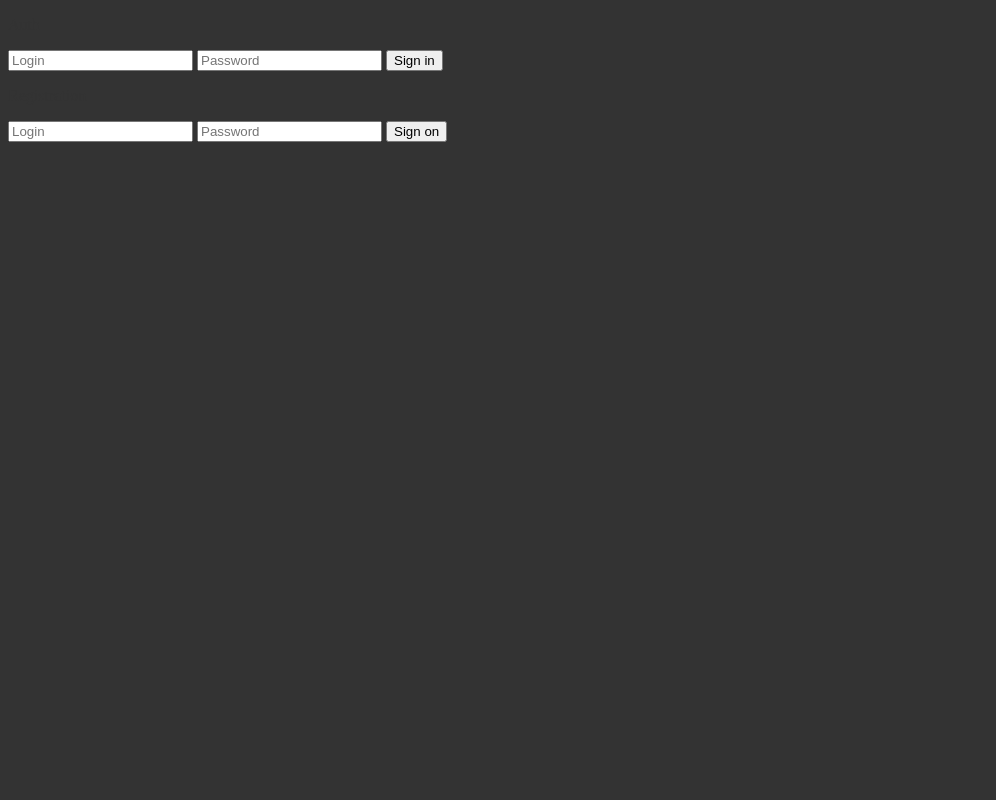
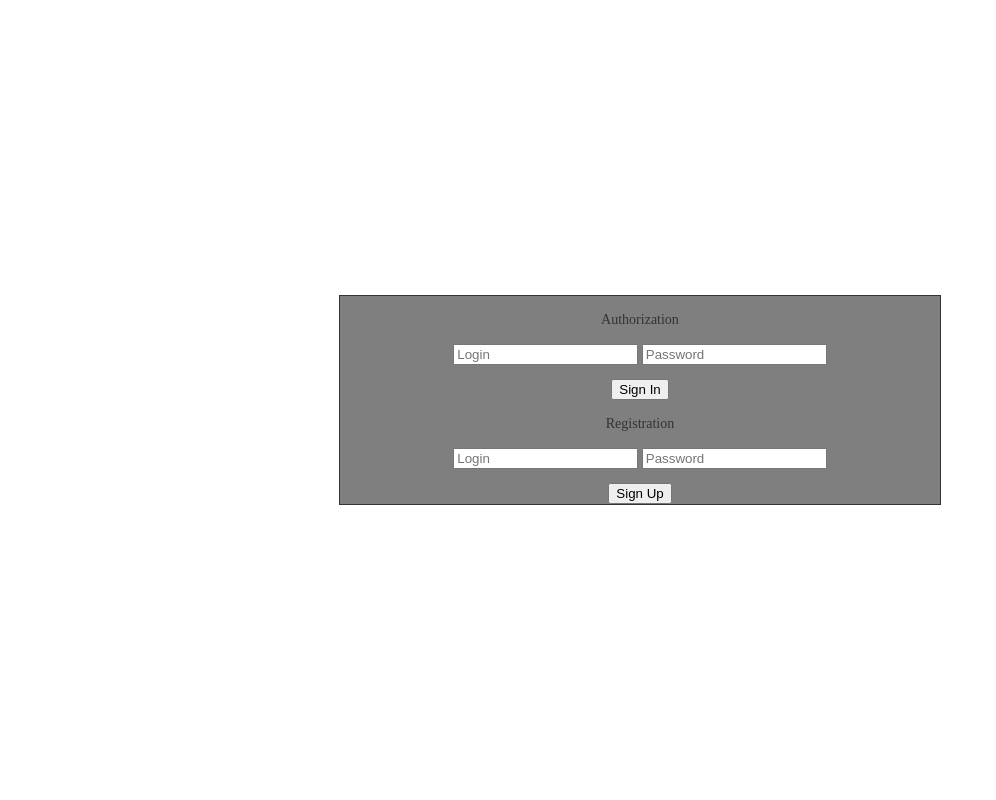
Before and after one commit to Alexeykhr/KNUTE-Survival, a PHP site: page /src/view/login/index.html in a window 1280 px wide. Shown: the whole page, without its empty margins (0-996 px from the left). Run offline with PHP 8.4, Linux system fonts and the light colour scheme.

Commit message:
Small update

```diff
--- a/public/css/login.css
+++ b/public/css/login.css
@@ -1 +1 @@
-body{color:#333;background:#333}#auth_form .error,#registration_form .error{color:red}#auth_form .hidden,#registration_form .hidden{display:none}
+html,body,.wrap{width:100%;height:100%}body{font-size:14px;line-height:1.42857;color:#333;background-color:#fff;margin:0;padding:0}.wrap{display:table}.inner{display:table-cell;vertical-align:middle}.container{text-align:center;margin:0 auto;max-width:600px;border:1px solid #333;background:rgba(0,0,0,0.5)}
--- a/public/css/login.sass
+++ b/public/css/login.sass
@@ -1,9 +1,25 @@
+html, body, .wrap
+	width: 100%
+	height: 100%
+
 body
-  color: #333
-  background: #333
+	font-size: 14px
+	line-height: 1.42857143
+	color: #333
+	background-color: #fff
+	margin: 0
+	padding: 0
 
-#auth_form .error, #registration_form .error
-  color: red
+.wrap
+	display: table
 
-#auth_form .hidden, #registration_form .hidden
-  display: none
+.inner
+	display: table-cell
+	vertical-align: middle
+
+.container
+	text-align: center
+	margin: 0 auto
+	max-width: 600px
+	border: 1px solid #333
+	background: rgba(0,0,0,.5)
--- a/src/configs/db.php
+++ b/src/configs/db.php
@@ -2,6 +2,11 @@
 
 require_once __DIR__.'/../../vendor/autoload.php';
 
+/**
+ * Docs.
+ *
+ * @see https://github.com/usmanhalalit/pixie
+ */
 $config = [
     'driver'    => 'mysql', // Db driver
     'host'      => 'localhost',
--- a/src/view/login/index.html
+++ b/src/view/login/index.html
@@ -6,7 +6,7 @@
           content="width=device-width, user-scalable=no, initial-scale=1.0, maximum-scale=1.0, minimum-scale=1.0">
     <meta http-equiv="X-UA-Compatible" content="ie=edge">
 
-    <title>Login</title>
+    <title>Authorization</title>
 
     <link rel="stylesheet" href="/public/css/login.css" />
     <script type="text/javascript" src="/public/js/jquery.js"></script>
@@ -14,12 +14,15 @@
 </head>
 <body>
 
+<div class="wrap">
+    <div class="inner">
+        <div class="container">
             <div id="auth_form">
-        <p>Auth</p>
+                <p>Authorization</p>
                 <input type="text" name="login" placeholder="Login" />
                 <input type="password" name="pass" placeholder="Password" />
                 <p class="error hidden"></p>
-        <input type="submit" value="Sign in" />
+                <input type="submit" value="Sign In" />
             </div>
 
             <div id="registration_form">
@@ -27,7 +30,10 @@
                 <input type="text" name="login" placeholder="Login" />
                 <input type="password" name="pass" placeholder="Password" />
                 <p class="error hidden"></p>
-        <input type="submit" value="Sign on" />
+                <input type="submit" value="Sign Up" />
+            </div>
+        </div>
+    </div>
 </div>
 
 </body>
```
Also changed, not shown: public/index.php (+11 -14 lines), src/configs/tables.php (added, +21 -0 lines), src/model/UsersModel.php (+13 -4 lines), 1 other file. Lines whose indentation alone changed are shown as unchanged.
